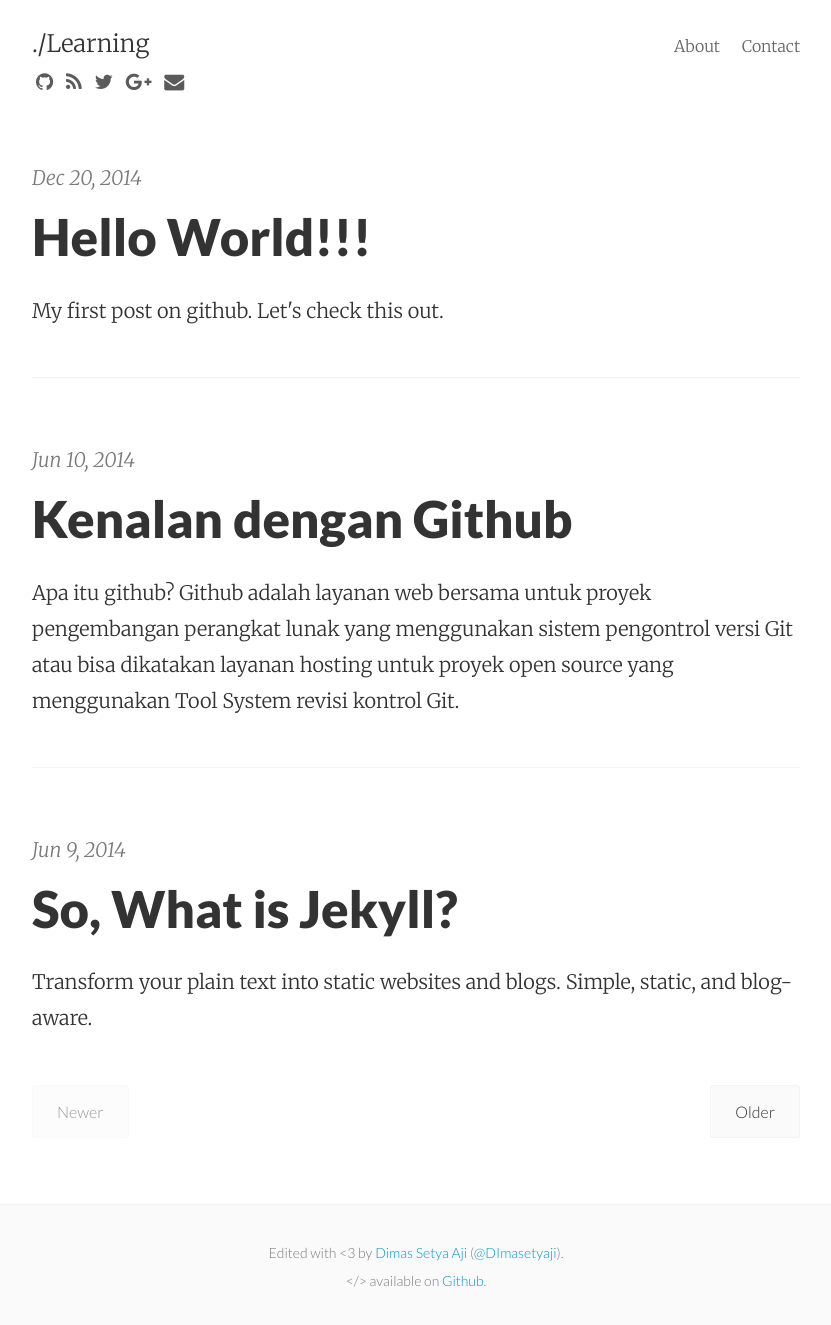
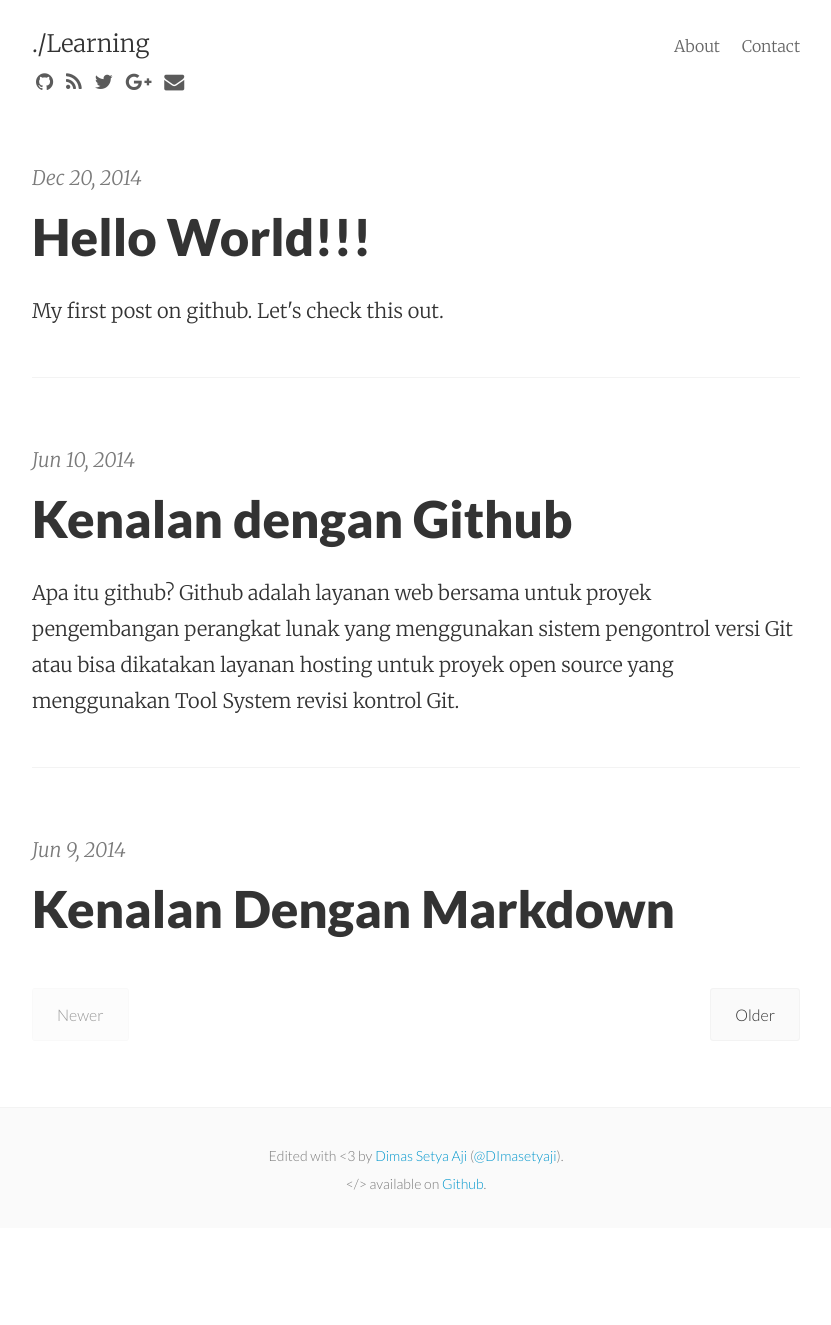
Before and after one commit to D3f4lt/d3f4lt.github.io, a Jekyll site: the page built from index.html, in a window 1280 px wide. Shown: the whole page, without its empty margins (224-1055 px from the left). Built offline with Jekyll 4.4.1, drawn with Linux system fonts in a browser that asks for light colours; nearby versions of some CDN libraries; the list of posts is cut into pages by our own code; after the commit the page ends 1228 px from its top, so only the background shows below that; some of the changed lines change nothing that is shown.

Commit message:
Update 2014-06-09-so-what-is-jekyll.md

```diff
--- a/_posts/2014-06-09-so-what-is-jekyll.md
+++ b/_posts/2014-06-09-so-what-is-jekyll.md
@@ -1,17 +1,16 @@
 ---
 layout:     post
-title:      So, What is Jekyll?
+title:      Kenalan Dengan Markdown
 date:       2014-06-09 12:32:18
-summary:    Transform your plain text into static websites and blogs. Simple, static, and blog-aware.
-categories: jekyll pixyll
+summary:
+categories: pengetahuan post
 ---
 
-Jekyll is a tool for transforming your plain text into static websites and
-blogs. It is simple, static, and blog-aware. Jekyll uses the
-[Liquid](http://docs.shopify.com/themes/liquid-basics) templating
-language and has builtin [Markdown](http://daringfireball.net/projects/markdown/)
-and [Textile](http://en.wikipedia.org/wiki/Textile_(markup_language)) support.
+![Maarkdown](https://octodex.github.com/images/collabocats.jpg)
+## Apa itu Markdown?
 
-It also ties in nicely to [Github Pages](https://pages.github.com/).
+Markdown merupakan gaya penulisan text-to-HTML yang digunakan untuk membuat konten tertentu pada suatu web dengan kata lain konversi penulisan format berupa plain text yang dikonversi menjadi html pada web. Dengan Markdown memungkinkan untuk membuat sebuah format html dengan sangat sederhana dan hemat. (easy-to-read dan easy-to write)
 
-Learn more about Jekyll on their [website](http://jekyllrb.com/).
+Markdown dibuat pertama kali oleh John Gruber sejak 2004 dengan bahasa Perl. Tujuan utama dari pembuatan Markdown adalah untuk mempermudah penulisan format plain text dan sebagai opsi untuk bisa mengkonversinya ke HTML dan XHTML.
+
+Pada saat ini markdown seringkali digunakan untuk membangun tampilan halaman web atau postingan blog dan semacamnya. Bahkan, situs web yang terkenal seperti GitHub, Reddit, Sackoverflow dan SourceForge sudah menggunakannya.
```
